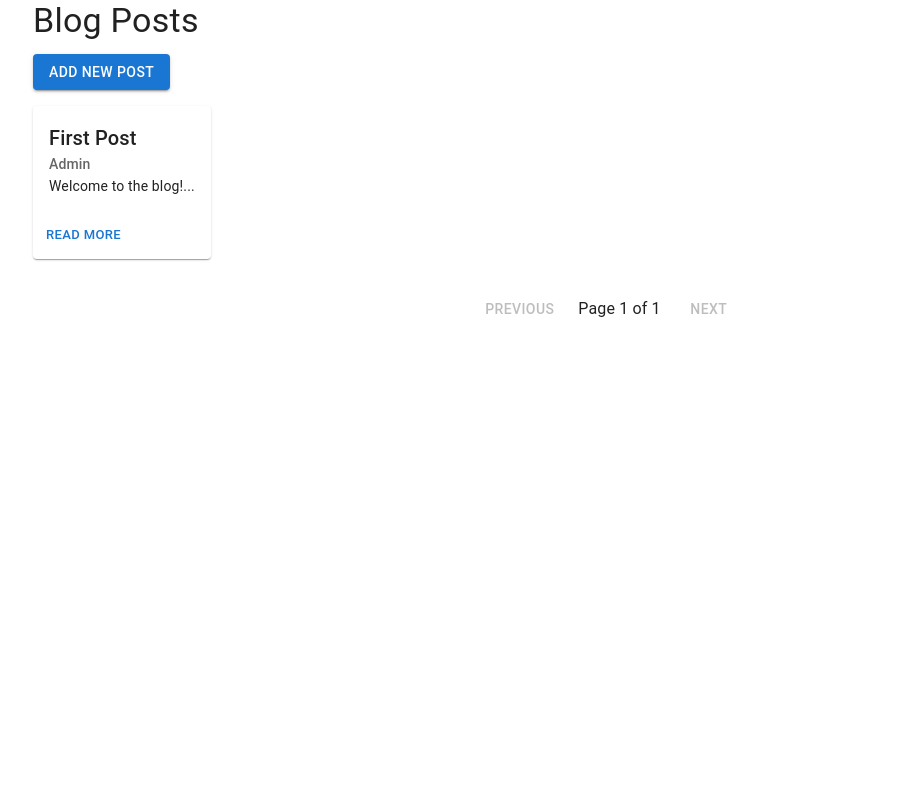
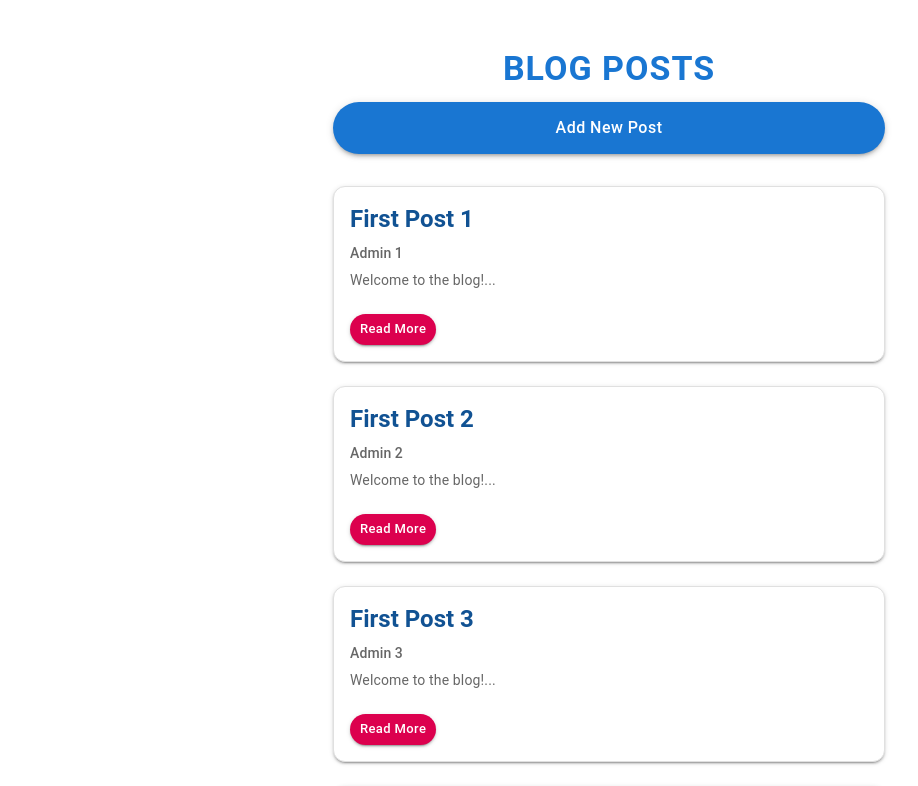
Before and after one commit to joelstephen97/blog-dashboard, a Next.js app: page / in a window 1280 px wide. Shown: the top 786 px of the page, without its empty margins (31-949 px from the left). Built offline with nearby package versions, Linux system fonts and the light colour scheme.

Commit message:
Ui improvements

```diff
--- a/components/PostCard.tsx
+++ b/components/PostCard.tsx
@@ -1,26 +1,55 @@
-import { Card, CardContent, Typography, CardActions, Button } from '@mui/material'
-import Link from 'next/link'
-import { BlogPost } from '../store/apiSlice'
+import { Card, CardContent, Typography, CardActions, Button, useMediaQuery, useTheme } from '@mui/material';
+import Link from 'next/link';
+import { BlogPost } from '../store/apiSlice';
 
 interface PostCardProps {
   post: BlogPost;
 }
 
 export default function PostCard({ post }: PostCardProps) {
+  const theme = useTheme();
+  const isMobile = useMediaQuery(theme.breakpoints.down('sm'));
+
   return (
-    <Card>
+    <Card
+      variant="outlined"
+      sx={{
+        borderRadius: 3,
+        boxShadow: 2,
+        transition: 'transform 0.3s ease-in-out',
+        '&:hover': { transform: 'translateY(-5px)', boxShadow: 4 },
+        borderColor: 'grey.300'
+      }}
+    >
       <CardContent>
-        <Typography variant="h6">{post.title}</Typography>
-        <Typography variant="subtitle2" color="textSecondary">
+        <Typography
+          variant={isMobile ? "h6" : "h5"}
+          gutterBottom
+          sx={{ fontWeight: 'bold', color: 'primary.dark' }}
+        >
+          {post.title}
+        </Typography>
+        <Typography variant="subtitle2" color="text.secondary" gutterBottom>
           {post.author || 'Unknown Author'}
         </Typography>
-        <Typography variant="body2">
-          {post.body.substring(0, 100)}...
+        <Typography variant="body2" color="text.secondary">
+          {post.body.substring(0, 150)}...
         </Typography>
       </CardContent>
-      <CardActions>
+      <CardActions sx={{ px: 2, pb: 2 }}>
         <Link href={`/posts/${post.id}`} passHref>
-          <Button size="small">Read More</Button>
+          <Button
+            variant="contained"
+            color="secondary"
+            size="small"
+            sx={{
+              borderRadius: '50px',
+              textTransform: 'none',
+              boxShadow: 2
+            }}
+          >
+            Read More
+          </Button>
         </Link>
       </CardActions>
     </Card>
--- a/data/posts.ts
+++ b/data/posts.ts
@@ -7,8 +7,12 @@ export interface BlogPost {
   }
 
   let posts: BlogPost[] = [
-    { id: 1, title: 'First Post', author: 'Admin', body: 'Welcome to the blog!' },
-    // Add more initial posts as needed
+    { id: 1, title: 'First Post 1', author: 'Admin 1', body: 'Welcome to the blog!' },
+    { id: 2, title: 'First Post 2', author: 'Admin 2', body: 'Welcome to the blog!' },
+    { id: 3, title: 'First Post 3', author: 'Admin 3', body: 'Welcome to the blog!' },
+    { id: 4, title: 'First Post 4', author: 'Admin 4', body: 'Welcome to the blog!' },
+    { id: 5, title: 'First Post 5', author: 'Admin 5', body: 'Welcome to the blog!' },
+    { id: 6, title: 'First Post 6', author: 'Admin 6', body: 'Welcome to the blog!' },
   ];
 
   export const getPosts = (page: number, limit: number) => {
--- a/pages/index.tsx
+++ b/pages/index.tsx
@@ -1,8 +1,8 @@
-import { useState } from 'react'
-import Link from 'next/link'
-import { Grid, Container, Typography, Button, Box } from '@mui/material'
-import PostCard from '../components/PostCard'
-import { useGetPostsQuery } from '../store/apiSlice'
+import { useState } from 'react';
+import Link from 'next/link';
+import { Stack, Container, Typography, Button, Box } from '@mui/material';
+import PostCard from '../components/PostCard';
+import { useGetPostsQuery } from '../store/apiSlice';
 
 const POSTS_PER_PAGE = 6;
 
@@ -10,43 +10,75 @@ export default function Home() {
   const [page, setPage] = useState(1);
   const { data, isLoading, error } = useGetPostsQuery({ page, limit: POSTS_PER_PAGE });
 
-  if (isLoading) return <Typography>Loading...</Typography>;
-  if (error || !data) return <Typography>Error loading posts.</Typography>;
+  if (isLoading) return <Typography align="center" sx={{ mt: 4 }}>Loading...</Typography>;
+  if (error || !data) return <Typography align="center" sx={{ mt: 4 }}>Error loading posts.</Typography>;
 
   const totalPages = Math.ceil(data.total / POSTS_PER_PAGE);
 
   return (
-    <Container>
-      <Typography variant="h4" gutterBottom>
-        Blog Posts
+    <Container maxWidth="sm" sx={{ py: 6 }}>
+      <Typography
+        variant="h4"
+        textAlign="center"
+        gutterBottom
+        sx={{ fontWeight: 'bold', letterSpacing: 1, color: 'primary.main' }}
+      >
+        BLOG POSTS
       </Typography>
-      <Button variant="contained" color="primary" component={Link} href="/add-post">
+      <Button
+        variant="contained"
+        color="primary"
+        component={Link}
+        href="/add-post"
+        fullWidth
+        sx={{
+          mb: 4,
+          borderRadius: '50px',
+          textTransform: 'none',
+          boxShadow: 3,
+          py: 1.5,
+          fontSize: '1rem'
+        }}
+      >
         Add New Post
       </Button>
-      <Grid container spacing={2} sx={{ marginTop: 2 }}>
+      <Stack spacing={3}>
         {data.posts.map((post) => (
-          <Grid item xs={12} sm={6} md={4} key={post.id}>
-            <PostCard post={post} />
-          </Grid>
+          <PostCard key={post.id} post={post} />
         ))}
-      </Grid>
-
-      {}
-      <Box display="flex" justifyContent="center" alignItems="center" mt={4}>
+      </Stack>
+      <Box
+        display="flex"
+        justifyContent="center"
+        alignItems="center"
+        mt={6}
+      >
         <Button
           onClick={() => setPage((prev) => Math.max(prev - 1, 1))}
           disabled={page === 1}
-          sx={{ mr: 2 }}
+          sx={{
+            mr: 2,
+            borderRadius: '50px',
+            textTransform: 'none',
+            boxShadow: 2,
+            px: 3
+          }}
         >
           Previous
         </Button>
-        <Typography>
+        <Typography sx={{ fontWeight: 'medium' }}>
           Page {page} of {totalPages}
         </Typography>
         <Button
           onClick={() => setPage((prev) => Math.min(prev + 1, totalPages))}
           disabled={page === totalPages}
-          sx={{ ml: 2 }}
+          sx={{
+            ml: 2,
+            borderRadius: '50px',
+            textTransform: 'none',
+            boxShadow: 2,
+            px: 3
+          }}
         >
           Next
         </Button>
```
Also changed, not shown: components/Layout.tsx (+23 -7 lines), pages/add-post.tsx (+8 -3 lines), pages/posts/[id].tsx (+7 -2 lines), 1 other file (tests, documents, lock files or other folders).
